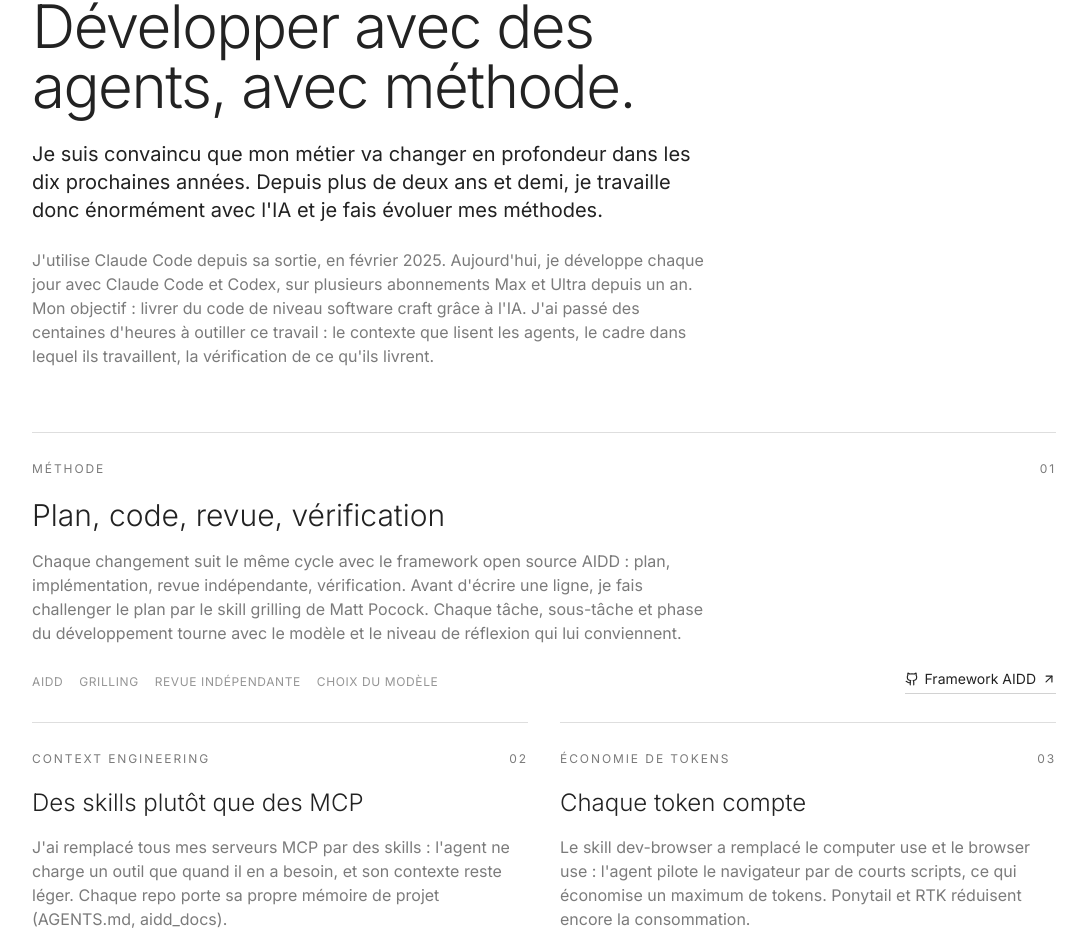
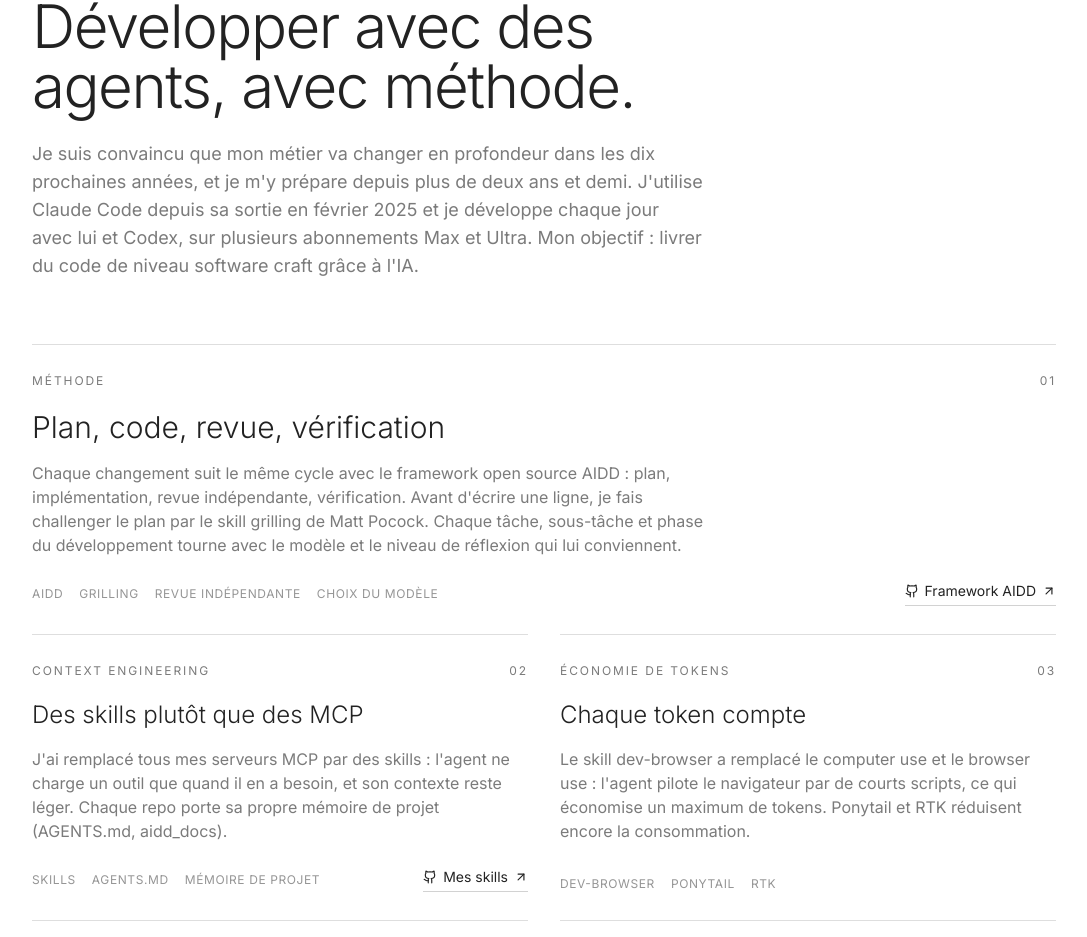
Before and after one commit to neogenz/portfolio-nextjs, a Next.js app: page / in a window 1280 px wide. Shown: the part 7116-8053 px from the top of the page, without its empty margins (91-1178 px from the left). Built offline with nearby package versions, Linux system fonts and the light colour scheme; a web font is replaced by a local one.

Commit message:
feat(agentic-ai): fold the vision into one short intro

```diff
--- a/src/components/AgenticAI.tsx
+++ b/src/components/AgenticAI.tsx
@@ -103,15 +103,11 @@ const AgenticAI = () => (
           <h2 className="mb-6 text-5xl font-light tracking-tight text-maxime-primary dark:text-maxime-white md:text-6xl">
             Développer avec des agents, avec méthode.
           </h2>
-          <p className="mb-6 max-w-2xl text-xl text-maxime-primary dark:text-maxime-white/90">
-            Je suis convaincu que mon métier va changer en profondeur dans les dix prochaines années. Depuis plus de deux
-            ans et demi, je travaille donc énormément avec l&apos;IA et je fais évoluer mes méthodes.
-          </p>
-          <p className="max-w-2xl text-maxime-secondary dark:text-maxime-white/70">
-            J&apos;utilise Claude Code depuis sa sortie, en février 2025. Aujourd&apos;hui, je développe chaque jour avec
-            Claude Code et Codex, sur plusieurs abonnements Max et Ultra depuis un an.
-            Mon objectif : livrer du code de niveau software craft grâce à l&apos;IA. J&apos;ai passé des centaines d&apos;heures à outiller ce travail : le contexte que lisent les agents, le cadre
-            dans lequel ils travaillent, la vérification de ce qu&apos;ils livrent.
+          <p className="max-w-2xl text-lg text-maxime-secondary dark:text-maxime-white/70">
+            Je suis convaincu que mon métier va changer en profondeur dans les dix prochaines années, et je m&apos;y
+            prépare depuis plus de deux ans et demi. J&apos;utilise Claude Code depuis sa sortie en février 2025 et je
+            développe chaque jour avec lui et Codex, sur plusieurs abonnements Max et Ultra. Mon objectif&nbsp;: livrer du code
+            de niveau software craft grâce à l&apos;IA.
           </p>
         </div>
 
```
